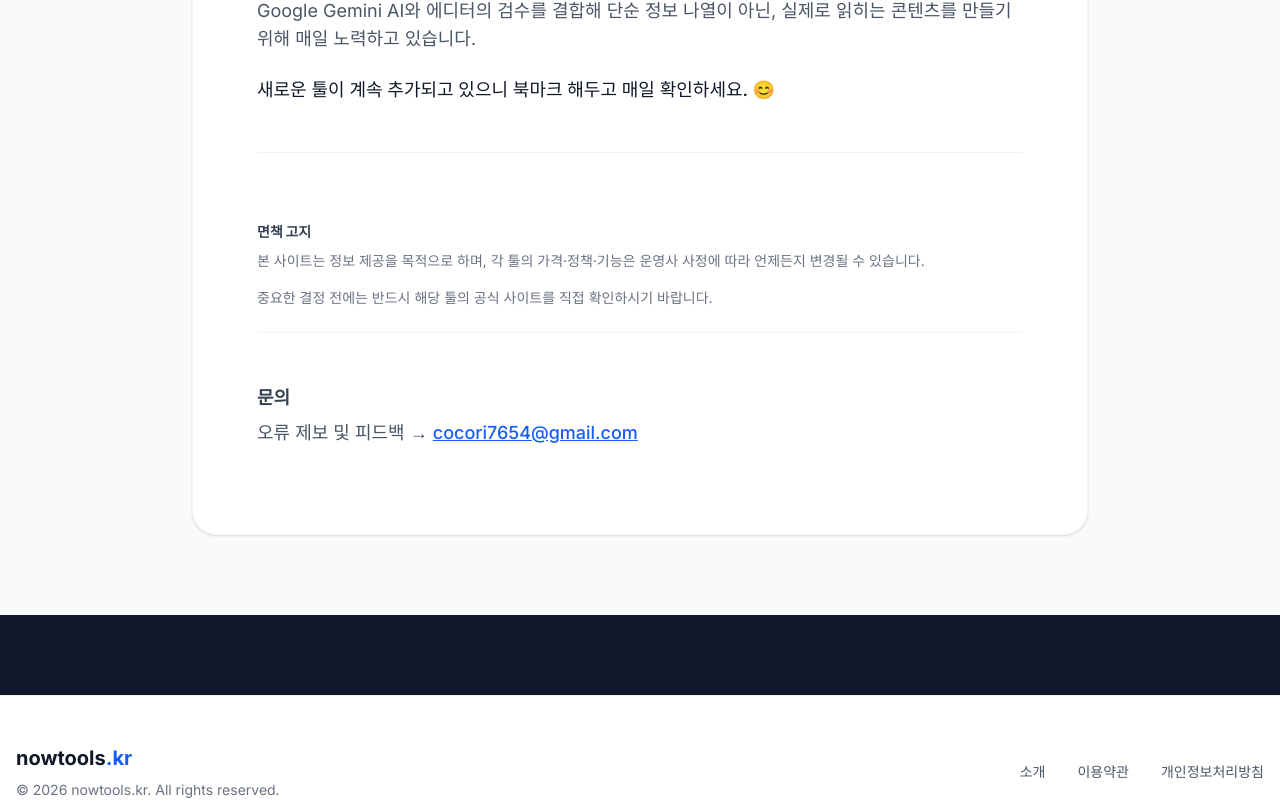
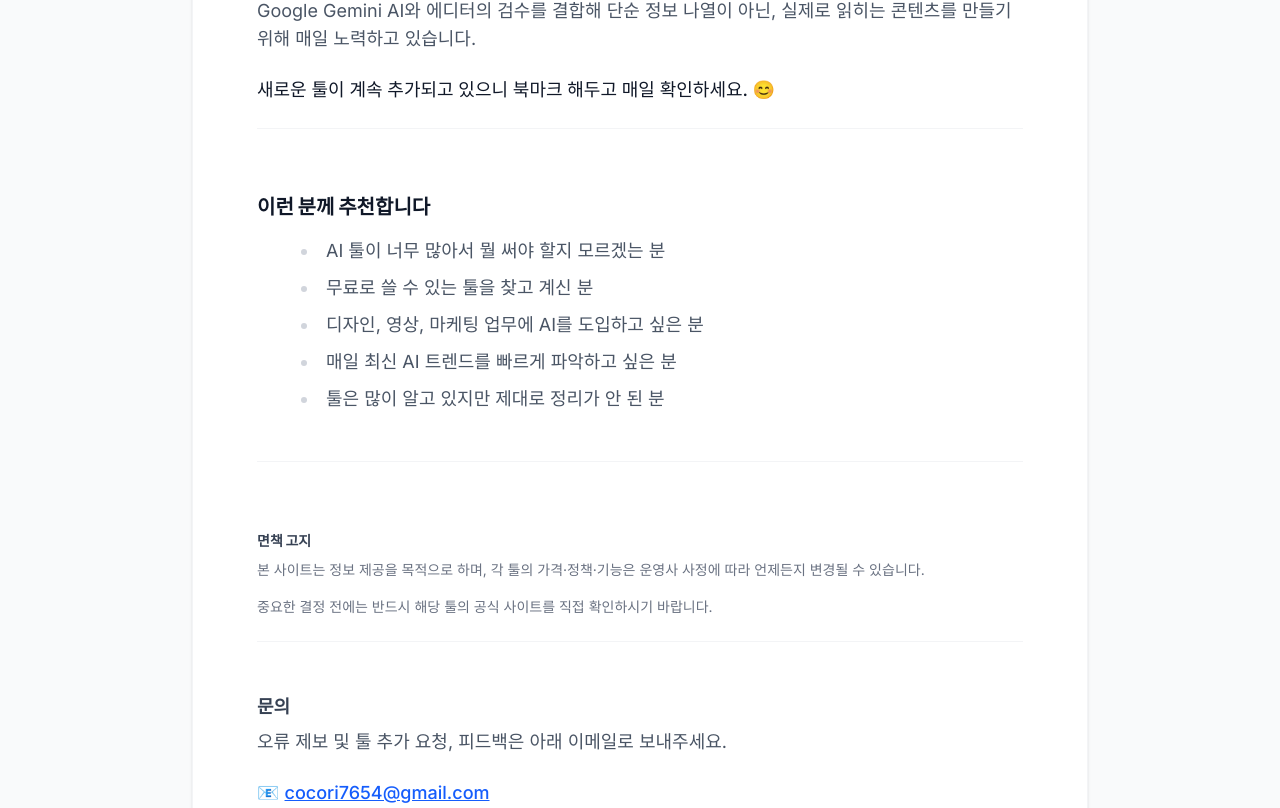
Before and after one commit to justis2002-cell/nowtools, a Next.js app: page /about in a window 1280 px wide. Shown: the part 1272-2080 px from the top of the page. Built offline with nearby package versions, Linux system fonts and the light colour scheme.

Commit message:
fix: restore missing content in about page and match user text 100%

```diff
--- a/src/app/about/page.tsx
+++ b/src/app/about/page.tsx
@@ -35,6 +35,17 @@ export default function AboutPage() {
                   <p className="text-gray-900 font-medium">새로운 툴이 계속 추가되고 있으니 북마크 해두고 매일 확인하세요. 😊</p>
                 </div>
 
+                <div className="pt-8 border-t border-gray-100">
+                  <h3 className="text-xl font-bold text-gray-900 mb-4">이런 분께 추천합니다</h3>
+                  <ul className="list-disc list-inside space-y-2 ml-2">
+                    <li>AI 툴이 너무 많아서 뭘 써야 할지 모르겠는 분</li>
+                    <li>무료로 쓸 수 있는 툴을 찾고 계신 분</li>
+                    <li>디자인, 영상, 마케팅 업무에 AI를 도입하고 싶은 분</li>
+                    <li>매일 최신 AI 트렌드를 빠르게 파악하고 싶은 분</li>
+                    <li>툴은 많이 알고 있지만 제대로 정리가 안 된 분</li>
+                  </ul>
+                </div>
+
                 <div className="pt-12 border-t border-gray-100 mt-12 text-sm text-gray-500">
                   <h4 className="font-bold text-gray-700 mb-2">면책 고지</h4>
                   <p>본 사이트는 정보 제공을 목적으로 하며, 각 툴의 가격·정책·기능은 운영사 사정에 따라 언제든지 변경될 수 있습니다.</p>
@@ -43,7 +54,8 @@ export default function AboutPage() {
 
                 <div className="pt-6 border-t border-gray-100">
                   <h4 className="font-bold text-gray-700 mb-2">문의</h4>
-                  <p>오류 제보 및 피드백 → <a href="mailto:cocori7654@gmail.com" className="text-blue-600 hover:underline">cocori7654@gmail.com</a></p>
+                  <p>오류 제보 및 툴 추가 요청, 피드백은 아래 이메일로 보내주세요.</p>
+                  <p>📧 <a href="mailto:cocori7654@gmail.com" className="text-blue-600 hover:underline">cocori7654@gmail.com</a></p>
                 </div>
               </div>
             </section>
```
